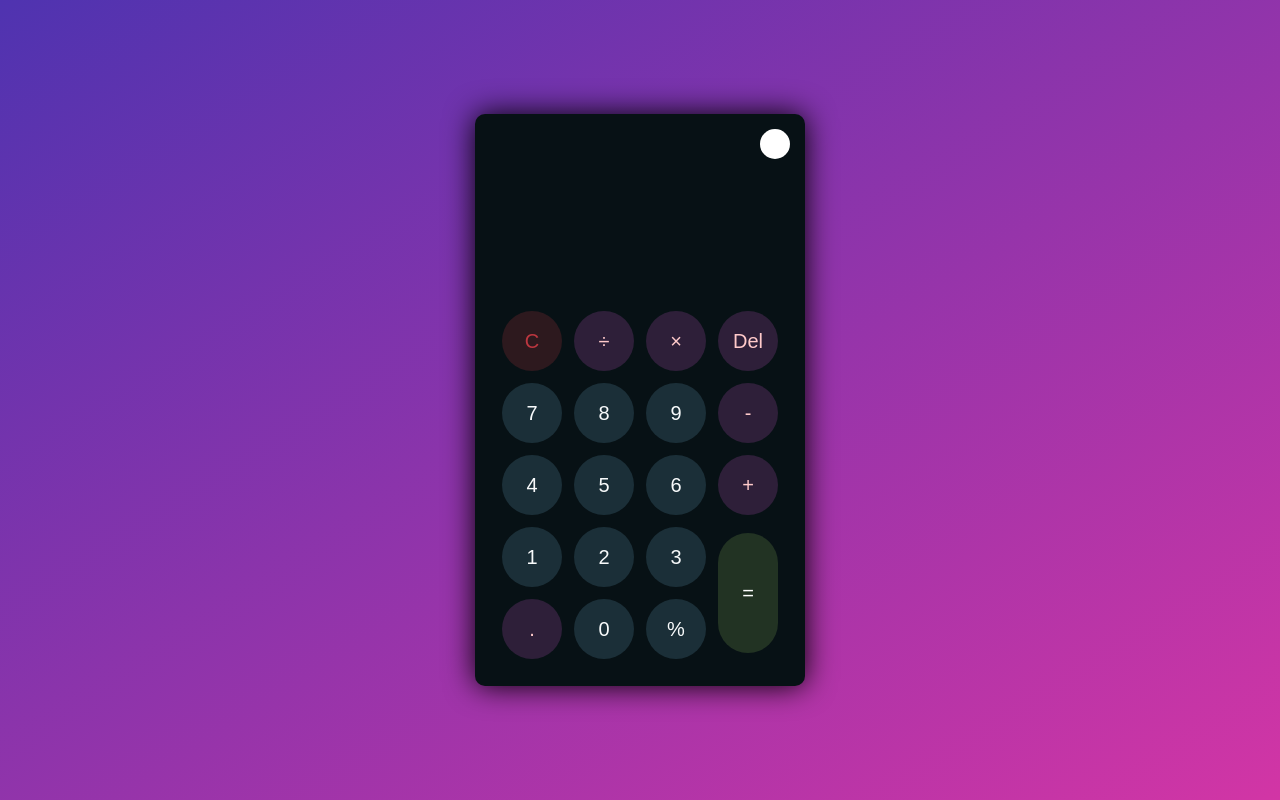
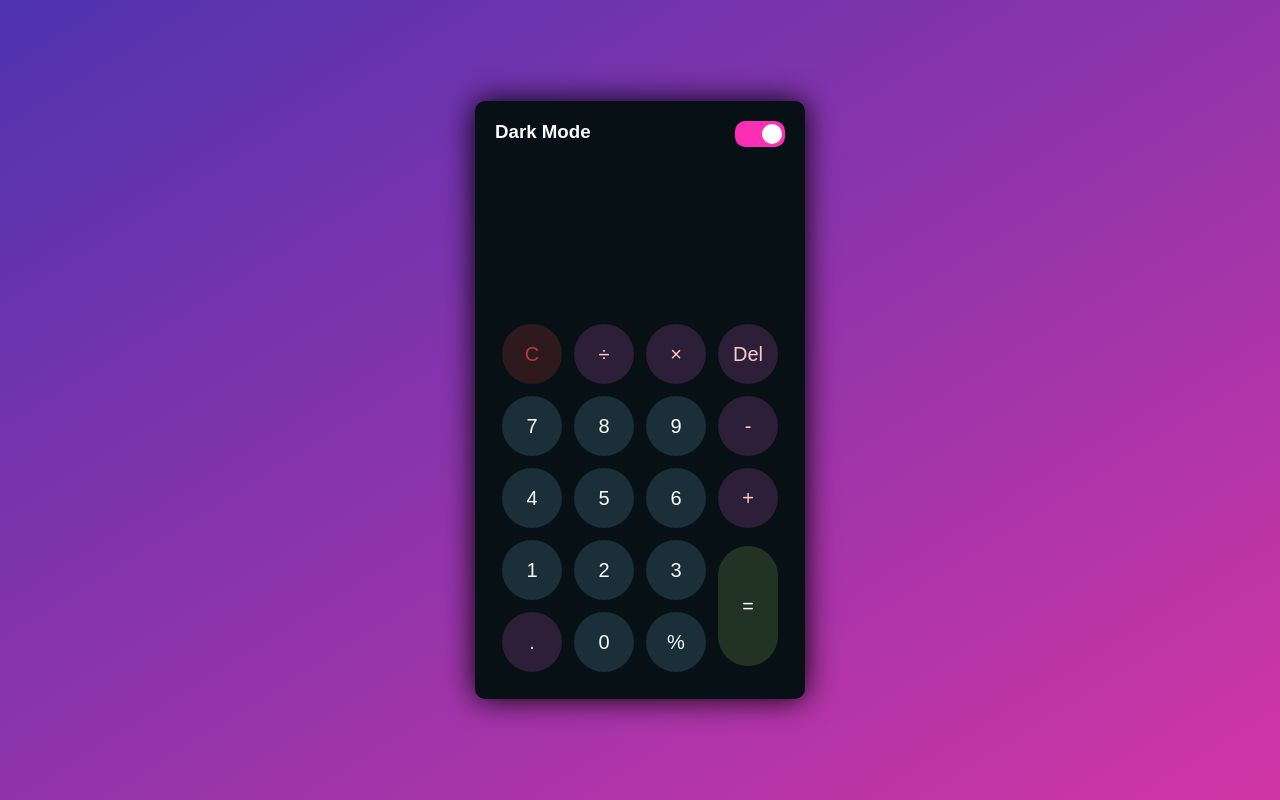
Before and after one commit to mwaney/Calculator, a plain HTML site: page index.html in a window 1280 px wide. Drawn offline with Linux system fonts and the light colour scheme.

Commit message:
Add dark mode and light mode

```diff
--- a/app.js
+++ b/app.js
@@ -1,6 +1,6 @@
 const display = document.getElementById("display");
 const buttons = document.querySelectorAll("button");
-// console.log(buttons);
+let modeText = document.querySelector(".modeText");
 
 buttons.forEach((item) => {
   item.onclick = () => {
@@ -20,12 +20,16 @@ buttons.forEach((item) => {
   };
 });
 
-const modeToggleBtn = document.querySelector(".mode-toggle");
+const modeToggleBtn = document.querySelector(".slider");
 const calculator = document.querySelector(".calculator");
-const toggleIcon = document.querySelector(".toggle-icon");
 let isDark = true;
+modeText.innerText = "Dark Mode";
 modeToggleBtn.onclick = () => {
   calculator.classList.toggle("dark");
+  modeText.classList.toggle("dark");
   modeToggleBtn.classList.toggle("active");
+  isDark
+    ? (modeText.innerText = "Light Mode")
+    : (modeText.innerText = "Dark Mode");
   isDark = !isDark;
 };
--- a/index.html
+++ b/index.html
@@ -10,8 +10,12 @@
   <body>
     <div class="container">
       <div class="calculator dark">
-        <div class="mode-toggle active">
-          <i class="toggle-icon"></i>
+        <div class="toggle-div">
+          <h3 class="modeText dark"></h3>
+          <label class="switch">
+            <input type="checkbox" checked />
+            <span class="slider active"></span>
+          </label>
         </div>
         <div class="display-screen">
           <div id="display"></div>
--- a/style.css
+++ b/style.css
@@ -11,7 +11,7 @@ body {
     rgba(79, 51, 176, 1),
     rgba(210, 53, 165)
   );
-  font-family: "Gill Sans", "Gill Sans MT", Calibri, "Trebuchet MS", sans-serif;
+  font-family: sans-serif;
 }
 a {
   text-decoration: none;
@@ -45,31 +45,7 @@ button:hover {
   border-radius: 10px;
   box-shadow: 0 0 30px black;
 }
-.mode-toggle {
-  position: absolute;
-  top: 30px;
-  right: 30px;
-  color: white;
-  z-index: 1;
-  cursor: pointer;
-}
-.mode-toggle.active {
-  color: black;
-}
-.mode-toggle.active::before {
-  background-color: white;
-}
-.mode-toggle::before {
-  content: "";
-  height: 30px;
-  width: 30px;
-  position: absolute;
-  top: 50%;
-  transform: translate(-50%, -50%);
-  border-radius: 50%;
-  background-color: #333;
-  z-index: -1;
-}
+
 .btn-equal {
   height: 120px;
 }
@@ -136,3 +112,51 @@ button:hover {
   background-color: #223323;
   color: white;
 }
+.modeText.dark {
+  color: #f8fafb;
+}
+.modeText {
+  color: #905e96;
+}
+.switch {
+  position: relative;
+  display: inline-block;
+  width: 50px;
+  height: 26px;
+}
+.switch input {
+  display: none;
+}
+.slider {
+  position: absolute;
+  cursor: pointer;
+  top: 0;
+  left: 0;
+  right: 0;
+  bottom: 0;
+  background-color: #f967f3;
+  transition: 0.4s;
+  border-radius: 10px;
+}
+.slider::before {
+  position: absolute;
+  content: "";
+  height: 20px;
+  width: 20px;
+  left: 2px;
+  bottom: 3px;
+  background-color: white;
+  transition: 0.4s;
+  border-radius: 50px;
+}
+.toggle-div {
+  display: flex;
+  justify-content: space-between;
+}
+
+input:checked + .slider {
+  background-color: #fa2fb5;
+}
+input:checked + .slider::before {
+  transform: translateX(25px);
+}
```
